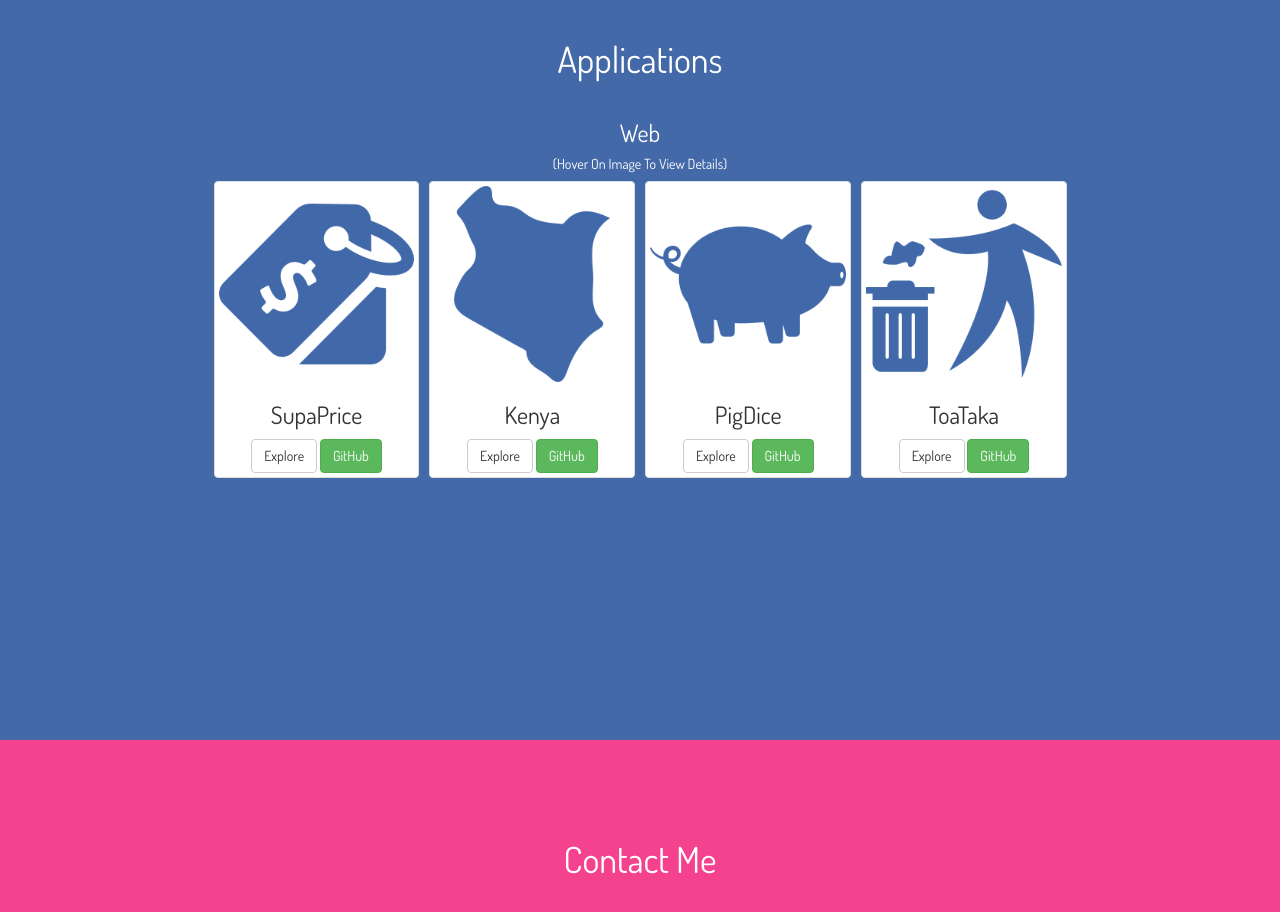
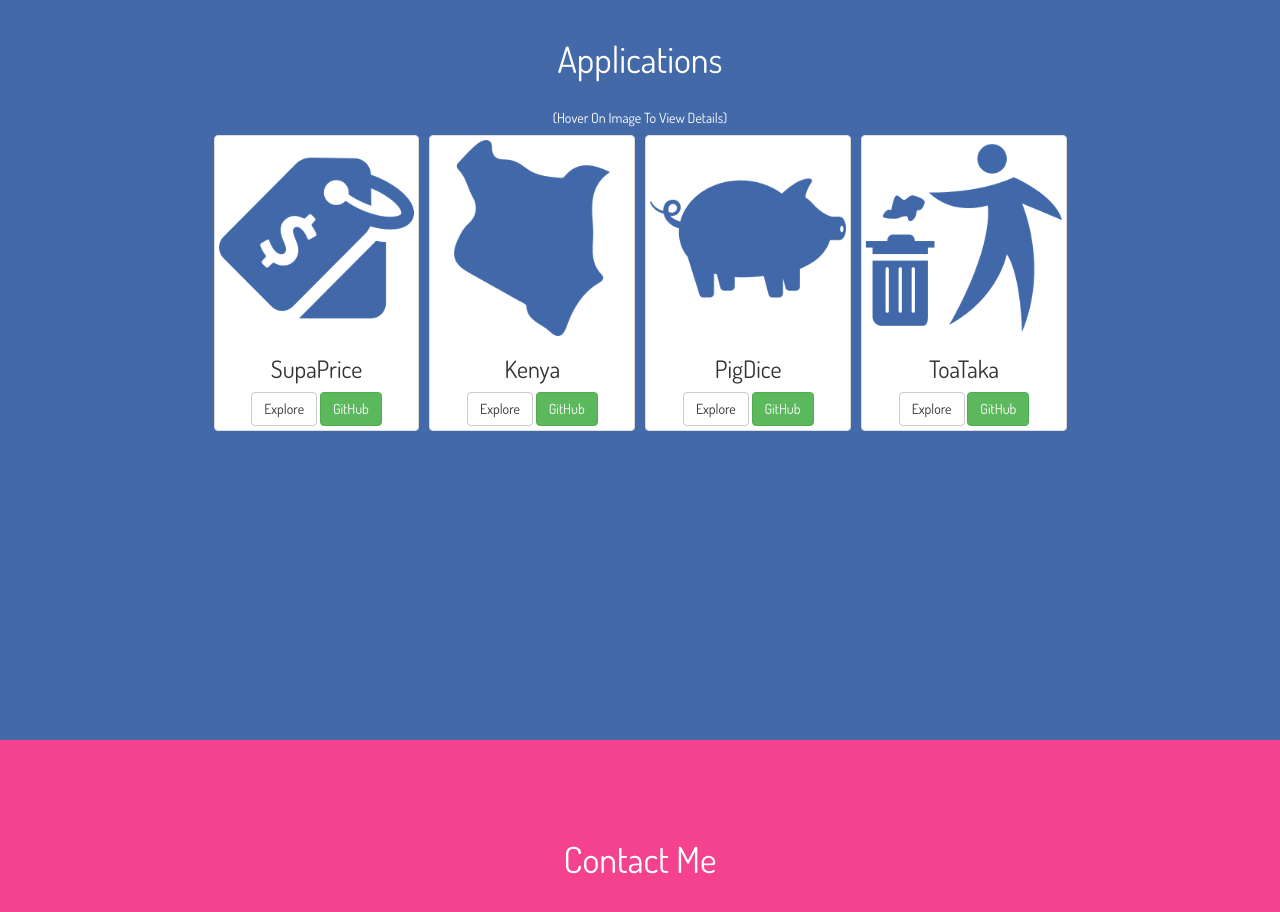
Before and after one commit to leroy2712/leroy2712.github.io, a plain HTML site: page index.html in a window 1280 px wide. Shown: the part 1660-2572 px from the top of the page. Drawn offline with nearby package versions, Linux system fonts and the light colour scheme.

Commit message:
for real this time

```diff
--- a/index.html
+++ b/index.html
@@ -113,7 +113,6 @@
             <div class="col-sm-2"></div>
             <div class="col-sm-8">
                 <div class="row">
-                    <h3 class="text-center app-type">Web</h3>
                     <h5 class="text-center app-type">(Hover On Image To View Details)</h5>
                     <div class="owl-carousel owl-theme">
                         <div class="item">
```
